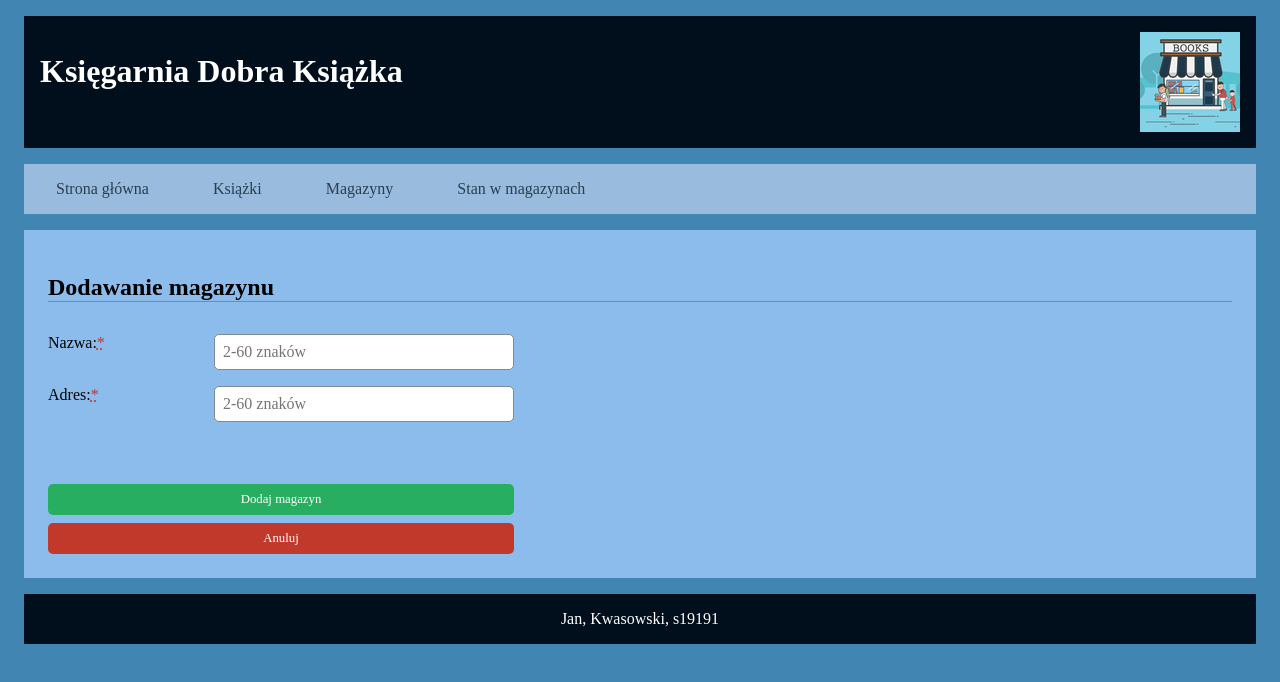
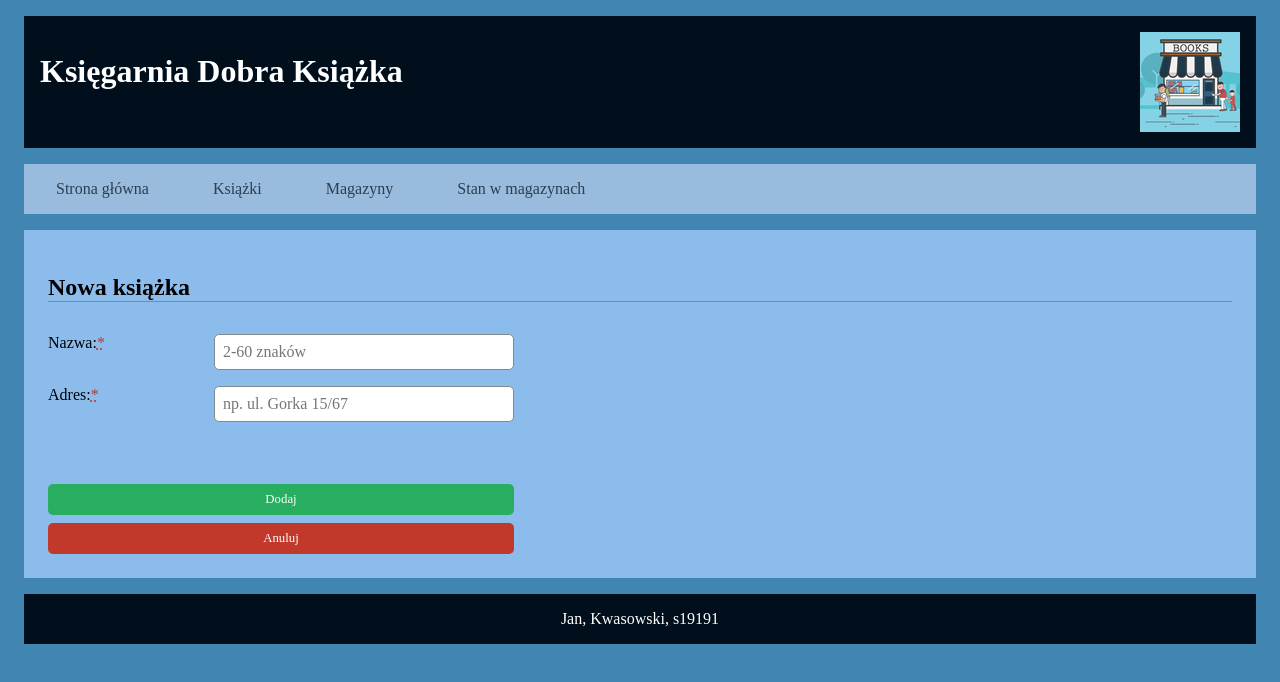
Before and after one commit to s19191/TIN, a React (Create React App) app in the folder tin-react-projekt-s19191/: page /warehouse/add in a window 1280 px wide. Shown: the top 682 px of the page. Built offline with nearby package versions, Linux system fonts and the light colour scheme.

Commit message:
działa dodawanie magazynu

```diff
--- a/tin-react-projekt-s19191/src/components/book/BookForm.js
+++ b/tin-react-projekt-s19191/src/components/book/BookForm.js
@@ -134,7 +134,6 @@ class BookForm extends React.Component {
                 promise = addBookApiCall(ks)
 
             } else if (currentFormMode === formMode.EDIT) {
-                console.log(ks)
                 const ksId = this.state.ksId
                 promise = updateBookApiCall(ksId, ks)
             }
@@ -204,7 +203,7 @@ class BookForm extends React.Component {
         const { redirect } = this.state
         if (redirect) {
             const currentFormMode = this.state.formMode
-            const notice = currentFormMode === formMode.NEW ? 'Pomyślnie dodano nowego pracownika' : 'Pomyślnie zaktualizowano nowego pracownika'
+            const notice = currentFormMode === formMode.NEW ? 'Pomyślnie dodano nową książkę' : 'Pomyślnie zaktualizowano nową książkę'
             return (
                 <Redirect to={{
                     pathname: "/book/",
@@ -217,7 +216,7 @@ class BookForm extends React.Component {
 
         const errorsSummary = this.hasErrors() ? 'Formularz zawiera błędy' : ''
         const fetchError = this.state.error ? `Błąd: ${this.state.error.message}` : ''
-        const pageTitle = this.state.formMode === formMode.NEW ? 'Nowy pracownik' : 'Edycja pracownika'
+        const pageTitle = this.state.formMode === formMode.NEW ? 'Nowa książka' : 'Edycja książki'
 
         const globalErrorMessage = errorsSummary || fetchError || this.state.message
 
@@ -227,7 +226,7 @@ class BookForm extends React.Component {
                 <form className="form" onSubmit={this.handleSubmit}>
                     <FormInput
                         type="text"
-                        label="Imię"
+                        label="Tytuł"
                         required
                         error={this.state.errors.Tytul}
                         name="Tytul"
@@ -237,7 +236,7 @@ class BookForm extends React.Component {
                     />
                     <FormInput
                         type="text"
-                        label="Nazwisko"
+                        label="Autor"
                         required
                         error={this.state.errors.Autor}
                         name="Autor"
@@ -247,7 +246,7 @@ class BookForm extends React.Component {
                     />
                     <FormInput
                         type="date"
-                        label="Email"
+                        label="Data wydania"
                         required
                         error={this.state.errors.DataWydania}
                         name="DataWydania"
@@ -264,6 +263,6 @@ class BookForm extends React.Component {
             </main >
         )
     }
-}
+};
 
 export default BookForm;
--- a/tin-react-projekt-s19191/src/components/warehouse/WarehouseForm.js
+++ b/tin-react-projekt-s19191/src/components/warehouse/WarehouseForm.js
@@ -1,27 +1,276 @@
 import React from "react";
-import { Link } from "react-router-dom";
+import { Redirect } from 'react-router-dom';
+import formMode from '../../helpers/formHelper';
+import { checkRequired, checkTextLengthRange, checkAdress } from '../../helpers/validationCommon';
+import { getWarehouseByIdApiCall, addWarehouseApiCall, updateWarehouseApiCall } from '../../apiCalls/warehouseApiCalls';
+import FormInput from "../form/FormInput";
+import FormButtons from "../form/FormButtons";
 
 class WarehouseForm extends React.Component {
+    constructor(props) {
+        super(props)
+
+        const paramsMagId = props.match.params.magId
+        const currentFormMode = paramsMagId ? formMode.EDIT : formMode.NEW
+
+        this.state = {
+            magId: paramsMagId,
+            mag: {
+                User_Id_User: 1,
+                Nazwa: '',
+                Adres: ''
+            },
+            errors: {
+                User_Id_User: 1,
+                Nazwa: '',
+                Adres: '',
+            },
+            formMode: currentFormMode,
+            redirect: false,
+            error: null
+        };
+    };
+
+    componentDidMount = () => {
+        const currentFormMode = this.state.formMode
+        if (currentFormMode === formMode.EDIT) {
+            this.fetchWarehouseDetails();
+        };
+    };
+
+    fetchWarehouseDetails = () => {
+        getWarehouseByIdApiCall(this.state.magId)
+            .then(res => res.json())
+            .then(
+                (data) => {
+                    if (data.message) {
+                        this.setState({
+                            message: data.message
+                        })
+                    } else {
+                        this.setState({
+                            mag: data,
+                            message: null
+                        })
+                    }
+                    this.setState({
+                        isLoaded: true,
+                    });
+                },
+                (error) => {
+                    this.setState({
+                        isLoaded: true,
+                        error
+                    })
+                });
+    };
+
+    handleChange = (event) => {
+        const { name, value } = event.target
+        const mag = { ...this.state.mag }
+        mag[name] = value
+
+        const errorMessage = this.validateField(name, value)
+        const errors = { ...this.state.errors }
+        errors[name] = errorMessage
+
+        this.setState({
+            mag: mag,
+            errors: errors
+        })
+    }
+
+    validateField = (fieldName, fieldValue) => {
+        let errorMessage = '';
+        if (fieldName === 'Nazwa') {
+            if (!checkRequired(fieldValue)) {
+                errorMessage = 'Pole jest wymagane'
+            } else if (!checkTextLengthRange(fieldValue, 2, 60)) {
+                errorMessage = 'Pole powinno zawierać od 2 do 60 znaków'
+            }
+        }
+        if (fieldName === 'Adres') {
+            if (!checkRequired(fieldValue)) {
+                errorMessage = 'Pole jest wymagane'
+            } else if (!checkAdress(fieldValue)) {
+                errorMessage = 'Pole powinno zawierać adres w formacie np. ul. Gorka 14C'
+            }
+        }
+        return errorMessage
+    }
+
+    handleSubmit = (event) => {
+        event.preventDefault();
+        const isValid = this.validateForm()
+        if (isValid) {
+            const
+                mag = this.state.mag,
+                currentFormMode = this.state.formMode
+            let
+                promise,
+                response;
+            if (currentFormMode === formMode.NEW) {
+                promise = addWarehouseApiCall(mag)
+
+            } else if (currentFormMode === formMode.EDIT) {
+                const magId = this.state.magId
+                promise = updateWarehouseApiCall(magId, mag)
+            }
+            if (promise) {
+                promise
+                    .then(
+                        (data) => {
+                            response = data
+                            if (response.status === 201 || response.status === 500) {
+                                return data.json()
+                            }
+                        })
+                    .then(
+                        (data) => {
+                            if (!response.ok && response.status === 500) {
+                                console.log(data)
+                                for (const i in data) {
+                                    const errorItem = data[i]
+                                    const errorMessage = errorItem.message
+                                    const fieldName = errorItem.path
+                                    const errors = { ...this.state.errors }
+                                    errors[fieldName] = errorMessage
+                                    this.setState({
+                                        errors: errors,
+                                        error: null
+                                    })
+                                }
+                            } else {
+                                this.setState({ redirect: true })
+                            }
+                        },
+                        (error) => {
+                            this.setState({ error })
+                            console.log(error)
+                        }
+                    )
+            }
+
+        }
+    };
+
+    validateForm = () => {
+        const mag = this.state.mag
+        const errors = this.state.errors
+        for (const fieldName in mag) {
+            const fieldValue = mag[fieldName]
+            const errorMessage = this.validateField(fieldName, fieldValue)
+            errors[fieldName] = errorMessage
+        }
+        this.setState({
+            errors: errors
+        })
+        return !this.hasErrors()
+    }
+
+    hasErrors = () => {
+        const errors = this.state.errors
+        for (const errorField in this.state.errors) {
+            if (errors[errorField].length > 0) {
+                return true
+            }
+        }
+        return false
+    }
+
     render() {
+        const { redirect } = this.state
+        if (redirect) {
+            const currentFormMode = this.state.formMode
+            const notice = currentFormMode === formMode.NEW ? 'Pomyślnie dodano nową książkę' : 'Pomyślnie zaktualizowano nową książkę'
+            return (
+                <Redirect to={{
+                    pathname: "/warehouse/",
+                    state: {
+                        notice: notice
+                    }
+                }} />
+            )
+        }
+
+        const errorsSummary = this.hasErrors() ? 'Formularz zawiera błędy' : ''
+        const fetchError = this.state.error ? `Błąd: ${this.state.error.message}` : ''
+        const pageTitle = this.state.formMode === formMode.NEW ? 'Nowa książka' : 'Edycja książki'
+
+        const globalErrorMessage = errorsSummary || fetchError || this.state.message
+
         return (
             <main>
-                <h2>Dodawanie magazynu</h2>
-                <form className="form">
-                    <label htmlFor="Nazwa">Nazwa:<abbr title="required" aria-label="required">*</abbr></label>
-                    <input type="text" name="Nazwa" id="Nazwa" placeholder="2-60 znaków" value="" />
-                    <span id="errorName" className="errors-text"></span>
-                    <label htmlFor="Adres">Adres:<abbr title="required" aria-label="required">*</abbr></label>
-                    <input type="text" name="Adres" id="Adres" placeholder="2-60 znaków" value="" />
-                    <span id="errorAdress" className="errors-text"></span>
-                    <div className="form-buttons">
-                        <p id="errorsSummary" className="errors-text"></p>
-                        <input className="form-button-submit" type="submit" value="Dodaj magazyn" />
-                        <Link to="/warehouse" className="form-button-cancel">Anuluj</Link>
-                    </div>
+                <h2>{pageTitle}</h2>
+                <form className="form" onSubmit={this.handleSubmit}>
+                    <FormInput
+                        type="text"
+                        label="Nazwa"
+                        required
+                        error={this.state.errors.Nazwa}
+                        name="Nazwa"
+                        placeholder="2-60 znaków"
+                        onChange={this.handleChange}
+                        value={this.state.mag.Nazwa}
+                    />
+                    <FormInput
+                        type="text"
+                        label="Adres"
+                        required
+                        error={this.state.errors.Adres}
+                        name="Adres"
+                        placeholder="np. ul. Gorka 15/67"
+                        onChange={this.handleChange}
+                        value={this.state.mag.Adres}
+                    />
+                    <FormButtons
+                        formMode={this.state.formMode}
+                        error={globalErrorMessage}
+                        cancelPath="/warehouse"
+                    />
                 </form>
             </main >
         )
     }
-}
+};
 
 export default WarehouseForm;
+
+
+
+
+
+
+
+
+
+
+
+
+// import React from "react";
+// import { Link } from "react-router-dom";
+//
+// class WarehouseForm extends React.Component {
+//     render() {
+//         return (
+//             <main>
+//                 <h2>Dodawanie magazynu</h2>
+//                 <form className="form">
+//                     <label htmlFor="Nazwa">Nazwa:<abbr title="required" aria-label="required">*</abbr></label>
+//                     <input type="text" name="Nazwa" id="Nazwa" placeholder="2-60 znaków" value="" />
+//                     <span id="errorName" className="errors-text"></span>
+//                     <label htmlFor="Adres">Adres:<abbr title="required" aria-label="required">*</abbr></label>
+//                     <input type="text" name="Adres" id="Adres" placeholder="2-60 znaków" value="" />
+//                     <span id="errorAdress" className="errors-text"></span>
+//                     <div className="form-buttons">
+//                         <p id="errorsSummary" className="errors-text"></p>
+//                         <input className="form-button-submit" type="submit" value="Dodaj magazyn" />
+//                         <Link to="/warehouse" className="form-button-cancel">Anuluj</Link>
+//                     </div>
+//                 </form>
+//             </main >
+//         )
+//     }
+// }
+//
+// export default WarehouseForm;
```
Also changed, not shown: tin-react-projekt-s19191/src/apiCalls/warehouseApiCalls.js (+27 -0 lines), 1 other file (tests, documents, lock files or other folders).
